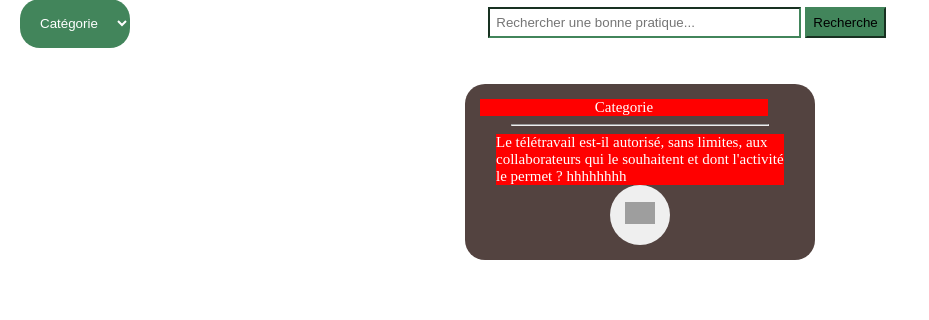
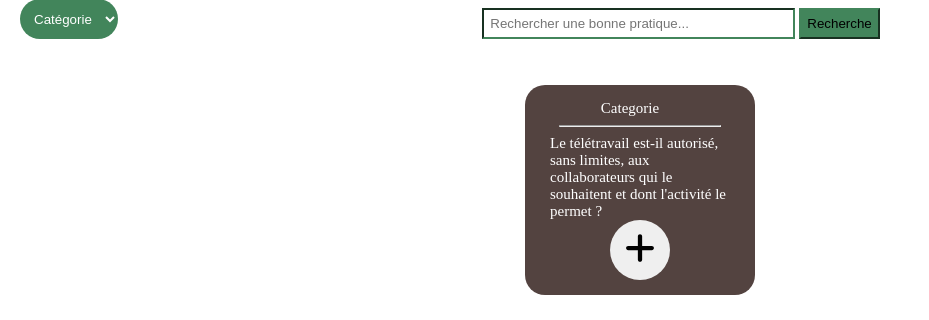
Before and after one commit to HugoDELCROIX/EcoConception, a PHP site: page / in a window 1280 px wide. Shown: the part 720-1040 px from the top of the page, without its empty margins (0-929 px from the left). Before the commit the page ends 980 px from the top, so only its background shows below. Run offline with PHP 8.4, Linux system fonts and the light colour scheme; grey boxes are pictures that could not be loaded.

Commit message:
images et CSS

```diff
--- a/client/css/acceuil.css
+++ b/client/css/acceuil.css
@@ -12,8 +12,9 @@
   }
   select {
     background-color: #42855B;
+    height: 40px;
     color: white;
-    padding: 16px;
+    padding: 10px;
     border: none;
     border-radius: 20px;
   }
@@ -62,13 +63,19 @@ form{
   cursor: pointer;
 }
 
+.place{
+  position: relative;
+  display:flex;
+	flex-wrap : wrap;
+
+}
 
 .clique {
   position: relative;
   display:flex;
 	justify-content: center;
 	flex-wrap : wrap;
-  width: 25%;
+  width: 200px;
   font-size: 15px;
 	border: none 1px;
 	border-radius: 20px;
@@ -97,7 +104,6 @@ form{
 }
 
 .clique p{
-  background-color: red;
   color: white;
   max-width: 90%;
 }
--- a/client/index.html
+++ b/client/index.html
@@ -4,8 +4,8 @@
     <meta charset="UTF-8">
     <meta http-equiv="X-UA-Compatible" content="IE=edge">
     <meta name="viewport" content="width=device-width, initial-scale=1.0">
-    <link rel="stylesheet" type="text/css" href="acceuil.css">
-    <link rel="stylesheet" href="style.css">
+    <link rel="stylesheet" type="text/css" href="./css/acceuil.css">
+    <link rel="stylesheet" href="./css/style.css">
     <title>Selection des bonnes pratiques</title>
 </head>
 <body>
@@ -47,10 +47,9 @@
                 <p>Categorie </p>
             </div>
             <hr>
-            <p>Le télétravail est-il autorisé, sans limites, aux collaborateurs qui le souhaitent et dont l'activité le permet ? hhhhhhhh
+            <p>Le télétravail est-il autorisé, sans limites, aux collaborateurs qui le souhaitent et dont l'activité le permet ?
             </p>
-
-            <button class="selection"><img src="./assets/images//plus.svg" alt="plus-icon" class="plus"></button>
+            <button class="selection"><img src="./assets/images/plus.svg" alt="plus-icon" class="plus"></button>
         </div>
     </section>
 </body>
```
Also changed, not shown: client/assets/images/plus.svg (renamed from client/plus.svg).
